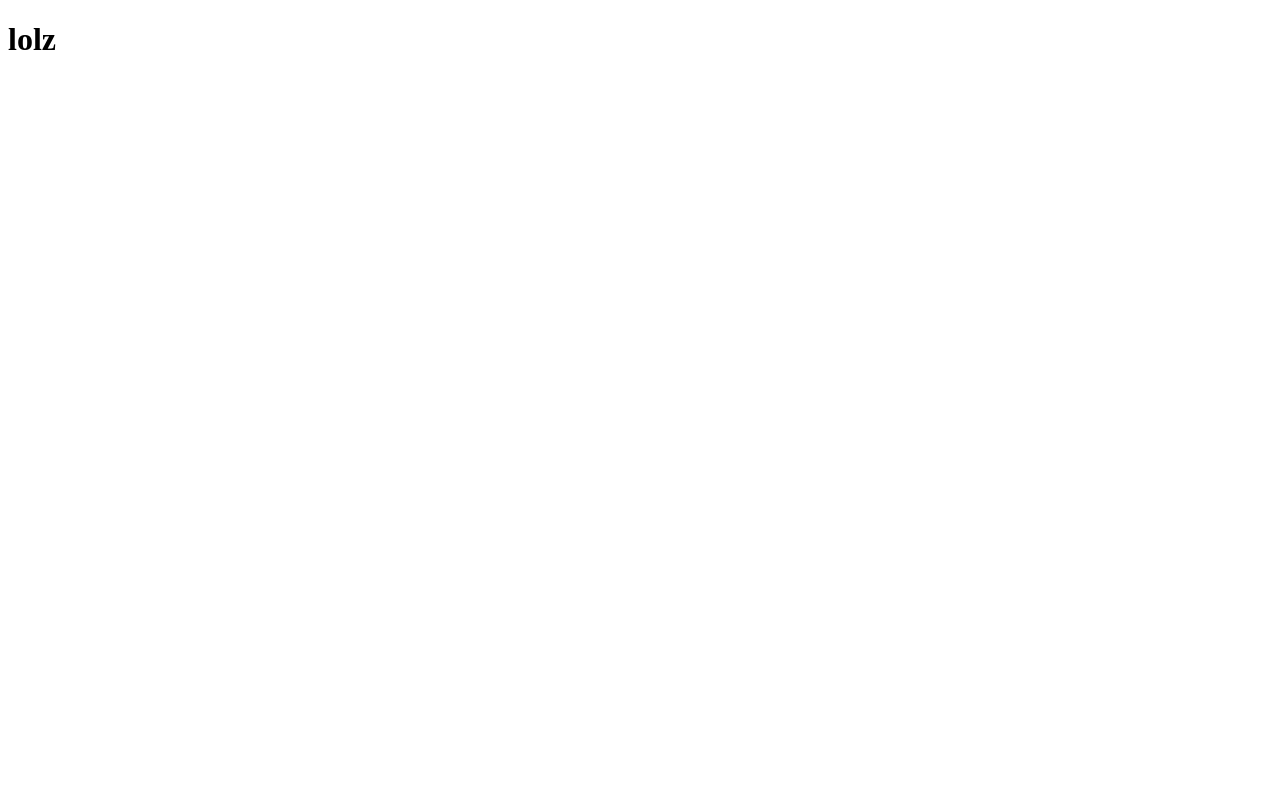
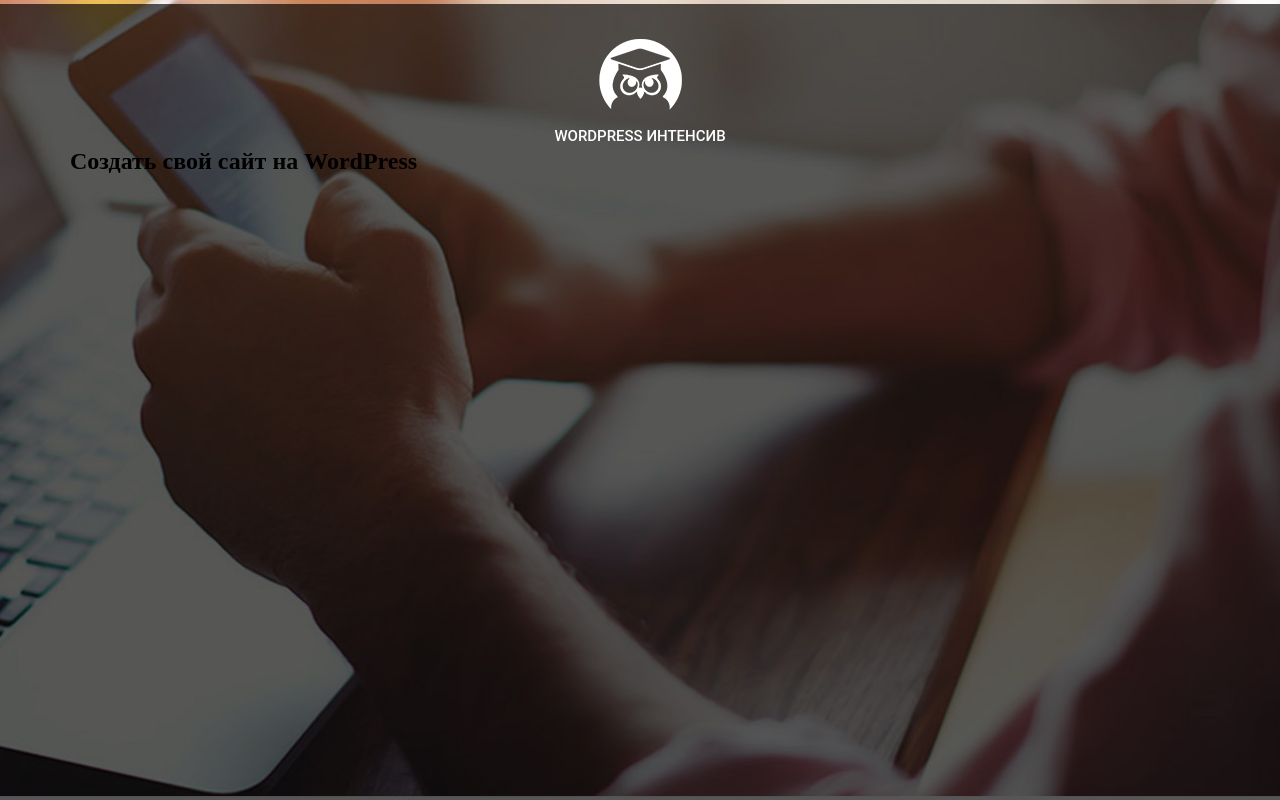
Before and after one commit to exleonardo/Test, a plain HTML site: page src/index.html in a window 1280 px wide. Drawn offline with Linux system fonts and the light colour scheme.

Commit message:
начало блоков верстки

```diff
--- /dev/null
+++ b/src/css/style.css
@@ -0,0 +1,31 @@
+* {
+  box-sizing: border-box;
+  margin: 0;
+  padding: 0;
+}
+.container {
+  width: 1140px;
+  margin: 0 auto;
+}
+.promo {
+  height: 800px;
+  background: url(../img/bg/Main_bg.jpg) center center/cover no-repeat;
+  padding: 39px 0 62px 0;
+}
+.logo .logo_img {
+  margin: 0 auto;
+  display: block;
+}
+
+.logo .logo_text {
+  margin-top: 14px;
+  font-family: "Roboto";
+  font-style: normal;
+  font-weight: 500;
+  font-size: 15px;
+  line-height: 24px;
+  letter-spacing: normal;
+  text-align: center;
+  color: #fff;
+  text-transform: uppercase;
+}
--- a/src/index.html
+++ b/src/index.html
@@ -4,9 +4,19 @@
     <meta charset="UTF-8" />
     <meta http-equiv="X-UA-Compatible" content="IE=edge" />
     <meta name="viewport" content="width=device-width, initial-scale=1.0" />
-    <title>Document</title>
+    <title>Wordpress интенсив</title>
+    <link rel="stylesheet" href="css/style.css" />
   </head>
   <body>
-    <h1>lolz</h1>
+    <section class="promo">
+      <div class="container">
+        <div class="logo">
+          <img src="../src/icons/logo.png" alt="" class="logo_img" />
+          <div class="logo_text">WordPress интенсив</div>
+        </div>
+
+        <h1 class="title">Создать свой сайт на WordPress</h1>
+      </div>
+    </section>
   </body>
 </html>
```
